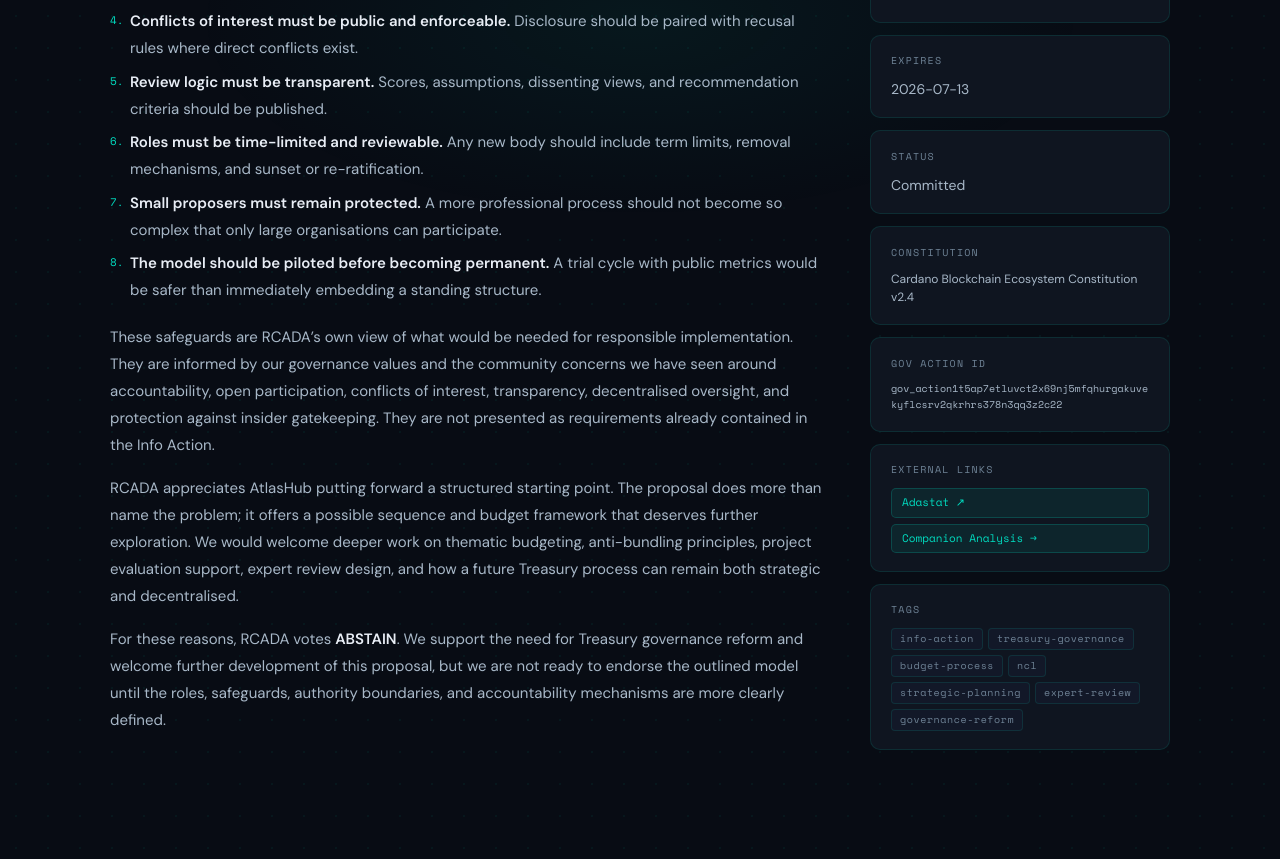
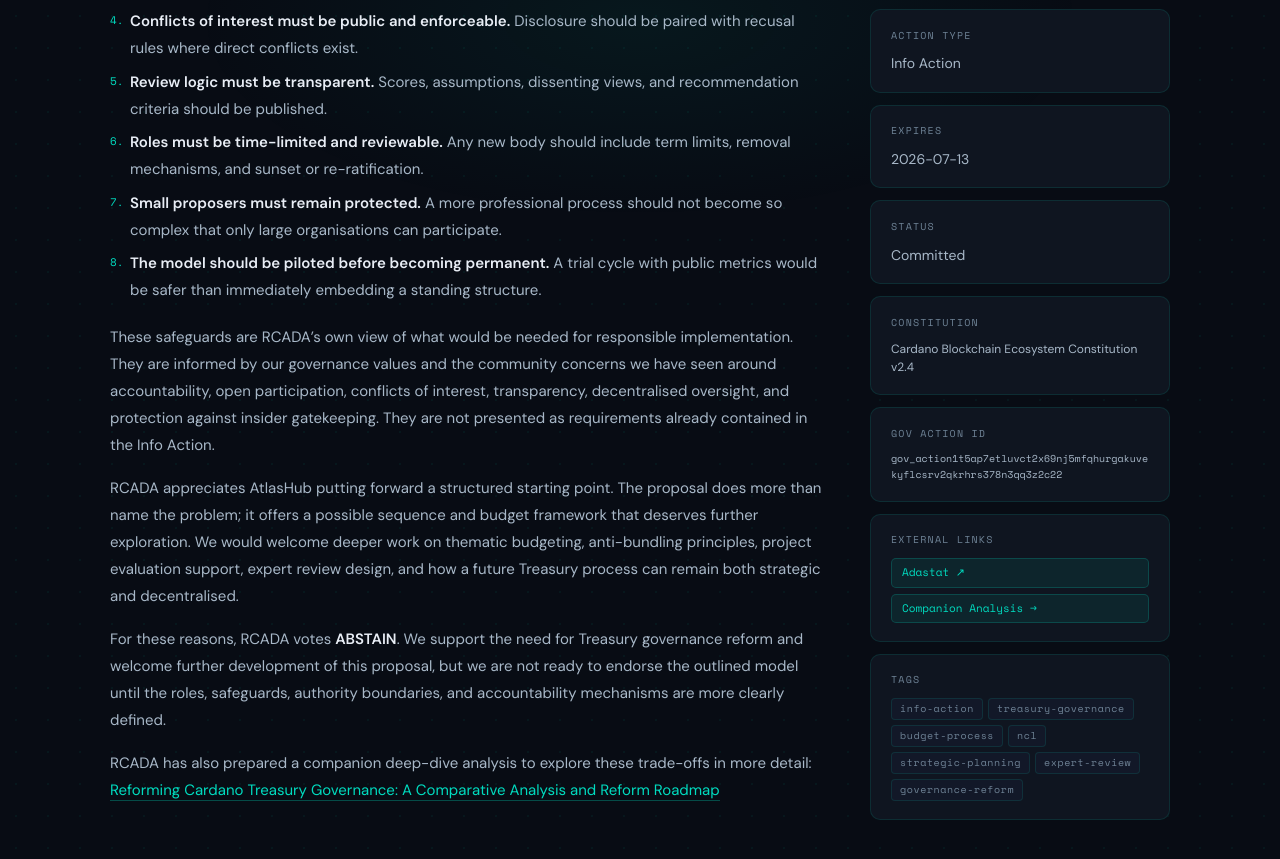
Before and after one commit to Brolloks/rcada-drep-votes, a Jekyll site: the page built from votes/2026/Reforming Treasury Governance.md, in a window 1280 px wide and 900 px high, scrolled down 6683 px. Shown: the top 859 px of the window. Built offline with Jekyll 4.4.1, drawn with Linux system fonts in a browser that asks for light colours; our own code applies the rules of GitHub Pages for plain Markdown files; before the commit the page ends 7513 px from its top, so only the background shows below that.

Commit message:
Include companion analysis link in Treasury governance vote
Added a link to a companion analysis on Treasury governance reform.

```diff
--- a/votes/2026/Reforming Treasury Governance.md
+++ b/votes/2026/Reforming Treasury Governance.md
@@ -198,3 +198,6 @@
 RCADA appreciates AtlasHub putting forward a structured starting point. The proposal does more than name the problem; it offers a possible sequence and budget framework that deserves further exploration. We would welcome deeper work on thematic budgeting, anti-bundling principles, project evaluation support, expert review design, and how a future Treasury process can remain both strategic and decentralised.
 
 For these reasons, RCADA votes **ABSTAIN**. We support the need for Treasury governance reform and welcome further development of this proposal, but we are not ready to endorse the outlined model until the roles, safeguards, authority boundaries, and accountability mechanisms are more clearly defined.
+
+RCADA has also prepared a companion deep-dive analysis to explore these trade-offs in more detail:
+[Reforming Cardano Treasury Governance: A Comparative Analysis and Reform Roadmap](https://brolloks.github.io/rcada-drep-votes/supporting%20docs/Cardano%20treasury%20governance%20reform.html)
```
